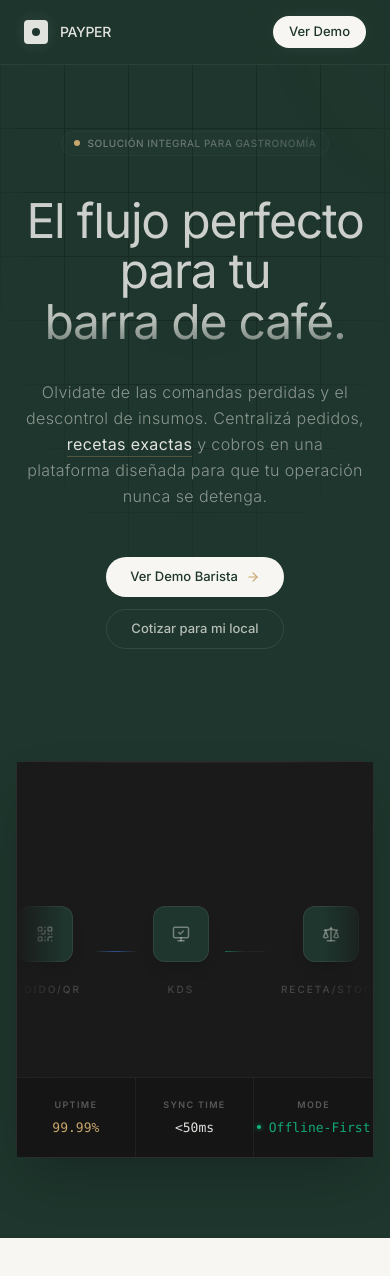
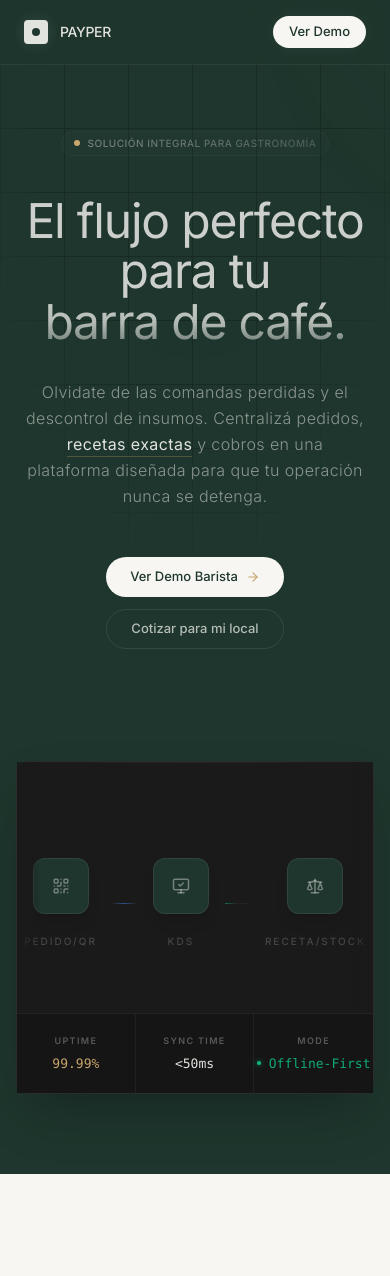
Before and after one commit to eneaslivv/payper---gastronomy-os, a React (Vite) app: page / in a window 390 px wide. Shown: the top 1276 px of the page. Built offline with nearby package versions, Linux system fonts and the light colour scheme.

Commit message:
[dyad] wrote 1 file(s)

```diff
--- a/components/Hero.tsx
+++ b/components/Hero.tsx
@@ -163,12 +163,12 @@ const Hero: React.FC = () => {
         <div className="relative rounded-xl border border-bone/[0.08] bg-charcoal shadow-2xl overflow-visible">
           <div className="absolute top-0 inset-x-0 h-px bg-gradient-to-r from-transparent via-bone/10 to-transparent opacity-50"></div>
 
-          <div ref={containerRef} className="pt-32 pb-20 md:pt-40 md:pb-28 relative flex justify-center items-center overflow-x-auto no-scrollbar scroll-smooth">
+          <div ref={containerRef} className="pt-20 pb-16 md:pt-40 md:pb-28 relative flex justify-center items-center overflow-x-auto no-scrollbar scroll-smooth">
             {/* Soft Vignettes */}
-            <div className="absolute left-0 top-0 bottom-0 w-12 bg-gradient-to-r from-charcoal to-transparent z-20 pointer-events-none"></div>
-            <div className="absolute right-0 top-0 bottom-0 w-12 bg-gradient-to-l from-charcoal to-transparent z-20 pointer-events-none"></div>
+            <div className="absolute left-0 top-0 bottom-0 w-6 md:w-12 bg-gradient-to-r from-charcoal to-transparent z-20 pointer-events-none"></div>
+            <div className="absolute right-0 top-0 bottom-0 w-6 md:w-12 bg-gradient-to-l from-charcoal to-transparent z-20 pointer-events-none"></div>
 
-            <div className="flex items-center gap-4 md:gap-8 min-w-max px-12 pt-4">
+            <div className="flex items-center gap-4 md:gap-8 min-w-max px-4 pt-4"> {/* Changed px-12 to px-4 */}
 
               {STEPS.map((step, index) => {
                 const Icon = step.icon;
@@ -192,7 +192,7 @@ const Hero: React.FC = () => {
 
                     {/* CONNECTOR LINE (if not last) */}
                     {index < STEPS.length - 1 && (
-                      <div className="h-px w-10 md:w-20 bg-bone/[0.04] relative overflow-hidden">
+                      <div className="h-px w-6 md:w-10 lg:w-20 bg-bone/[0.04] relative overflow-hidden"> {/* Adjusted width */}
                         <div
                           className={`absolute inset-0 bg-gradient-to-r w-full -translate-x-full animate-flow-subtle ${step.gradient}`}
                           style={{ animationDelay: `${step.delay}s` }}
```
